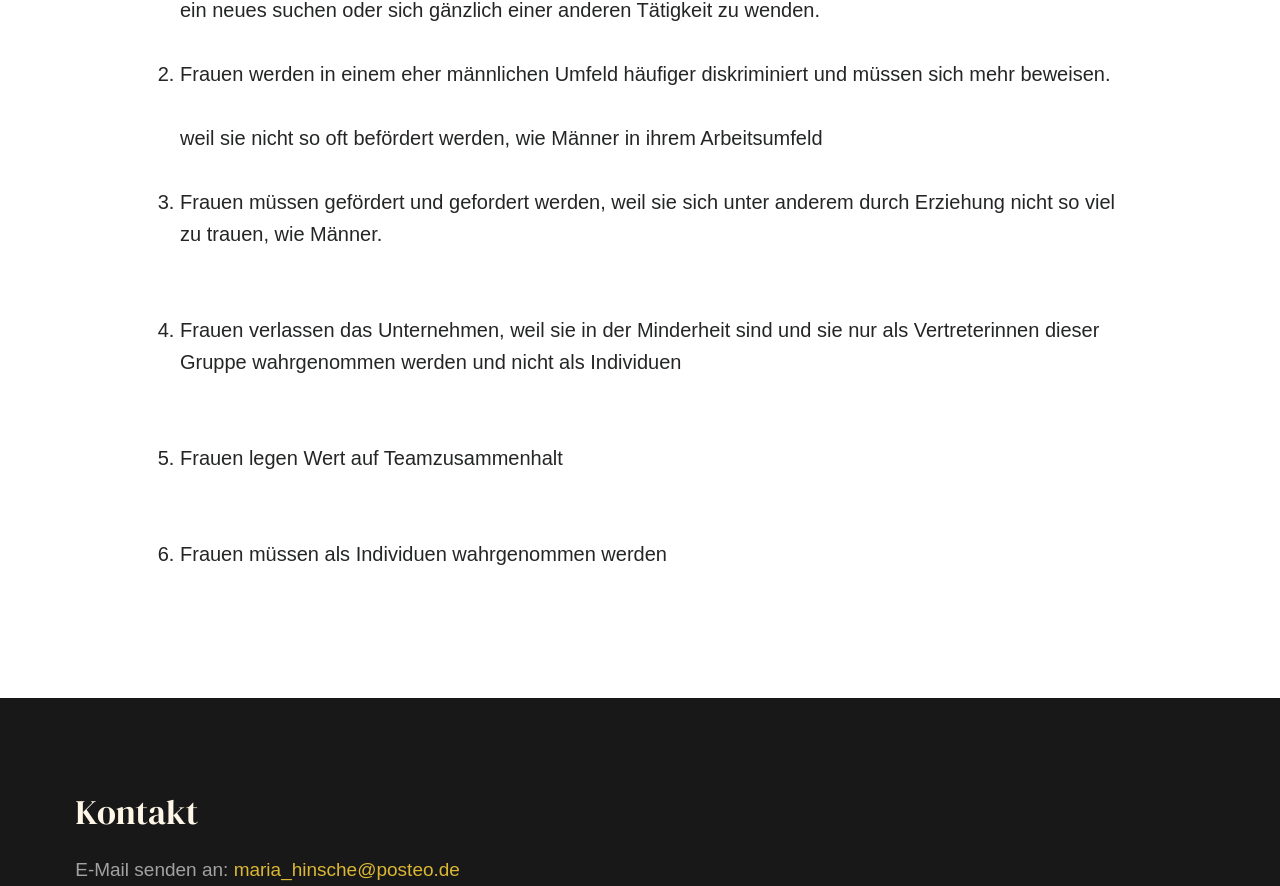
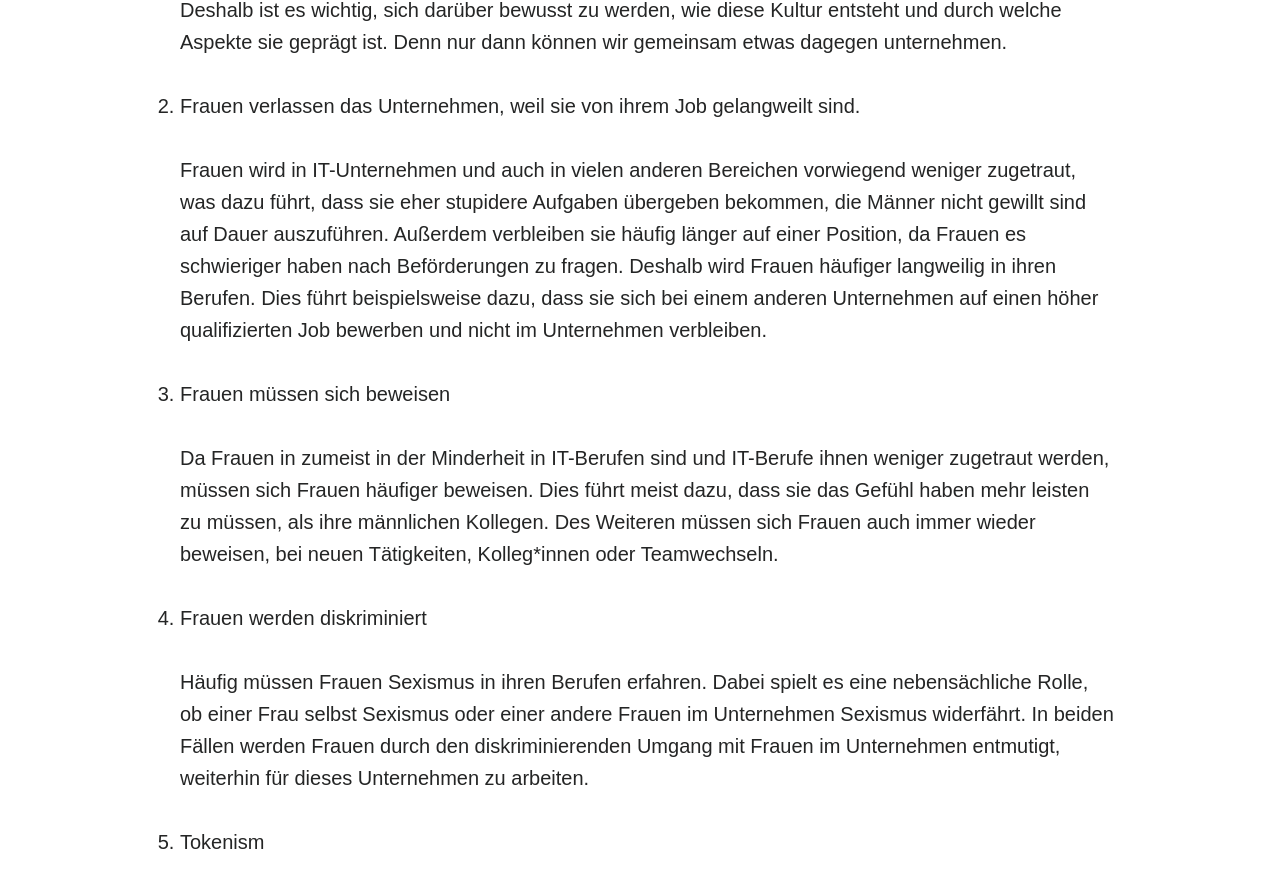
Before and after one commit to Maria-Mai/-maria-mai.github.io, a plain HTML site: page warum_frauen_tech_unternehmen_verlassen.html in a window 1280 px wide. Shown: the part 1222-2108 px from the top of the page. Drawn offline with Linux system fonts and the light colour scheme; files whose address does not match are found by name; a web font is replaced by a local one.

Commit message:
finished version 1.0

```diff
--- a/warum_frauen_tech_unternehmen_verlassen.html
+++ b/warum_frauen_tech_unternehmen_verlassen.html
@@ -73,7 +73,7 @@
                     </ul> <!-- s-header__menu-links -->
 
                     <div class="s-header__contact">
-                        <a href="contact.html" class="btn btn--primary s-header__contact-btn">Let's Work Together!</a>
+                        <a href="mailto:maria_hinsche@posteo.de" class="btn btn--primary s-header__contact-btn">Let's Work Together!</a>
                     </div> <!-- s-header__contact -->
 
                 </nav> <!-- end s-header__nav -->
@@ -138,31 +138,51 @@
                             </p> -->
 
                             <p class="drop-cap">
-                                 Es gibt viele Gründe, weshalb Frauen die Tech-Branche verlassen. Laut einer EU-Studie arbeiten im Alter von 45 Jahren nur noch 9% der in IT-Berufen ausgebildeten Frauen in Tech-Unternehmen. Oft wissen die betroffenen Unternehmen gar nicht, weshalb Frauen gehen. Viele mögen annehmen, dass bei Frauen die Familienplanung der ausschlaggebende Faktor ist. Das kann jedoch nicht sein, da Juristinnen und Frauen in anderen Jobs ihre Ausbildungsberufe nicht so häufig verlassen. Die Familienplanung ist deshalb nur ein Punkt, weshalb es für Frauen in Tech-Berufen schwieriger ist, als in anderen Berufen. <br>
+                                 Es gibt viele Gründe, weshalb Frauen die Tech-Branche verlassen. Laut einer EU-Studie arbeiten im Alter von 45 Jahren nur noch 9% der in IT-Berufen ausgebildeten Frauen, die ein Studium im Bereich der Informatik absolviert haben, in Tech-Unternehmen. Oft wissen die betroffenen Unternehmen gar nicht, weshalb Frauen gehen. Viele mögen annehmen, dass bei Frauen die Familienplanung der ausschlaggebende Faktor ist. Das stimmt jedoch nicht sein, da Frauen in anderen Jobs (z.B. Juristinnen) ihre Ausbildungsberufe nicht so häufig verlassen. Die Familienplanung ist deshalb nur ein Punkt, weshalb es für Frauen in Tech-Berufen schwieriger ist, als in anderen Berufen. <br>
 
                                     <ol>
+                                        <li>Der wohl wichtigste Punkt ist, die männlich dominierte Kultur in IT-Berufen.</li>
+                                        <br>
+                                        Diese Kultur ist meist von Wettkämpfen untereinander, anderen Gesprächen als in gemischteren Teams
+                                        (die sich meist nicht um Familie oder ähnliches drehen) und bei manchen Kolleg*innen auch von implizitem Sexismus geprägt.
+                                        Die Kultur entsteht vor allem durch einen sehr geringen Frauenanteil in den jeweiligen Teams. Sie wirkt auf Frauen nicht ansprechend, hat aber genauso Auswirkungen auf Männer. Deshalb ist es wichtig, sich darüber bewusst zu werden,
+                                        wie diese Kultur entsteht und durch welche Aspekte sie geprägt ist. Denn nur dann können wir gemeinsam etwas dagegen
+                                        unternehmen.
+                                        <br><br>
+
                                         <li>Frauen verlassen das Unternehmen, weil sie von ihrem Job gelangweilt sind.</li>
-                                            <br>
+                                        <br>
 
-                                            Frauen wird in IT-Unternehmen meist weniger zu getraut, was dazu führt, dass sie eher stupidere Aufgaben übergeben bekommen, die Männer nicht gewillt sind auf Dauer zu tun. Deshalb und weil sie häufig länger auf einer Position verbleiben (müssen), wird Frauen in ihren Berufen nach einer gewissen Zeit langweilig. Langeweile ist ein großer Faktor, weshalb Frauen ein Unternehmen verlassen und sich ein neues suchen oder sich gänzlich einer anderen Tätigkeit zu wenden.
+                                        Frauen wird in IT-Unternehmen und auch in vielen anderen Bereichen vorwiegend weniger zugetraut, was dazu führt, dass sie eher stupidere Aufgaben übergeben bekommen, die Männer nicht gewillt sind auf Dauer auszuführen. Außerdem verbleiben sie häufig länger auf einer Position, da Frauen es schwieriger haben nach Beförderungen zu fragen. Deshalb wird Frauen häufiger langweilig in ihren Berufen. Dies führt beispielsweise dazu, dass sie sich bei einem anderen Unternehmen auf einen höher qualifizierten Job
+                                        bewerben und nicht im Unternehmen verbleiben.
+                                        <br><br>
+
+                                        <li>Frauen müssen sich beweisen</li>
+                                        <br>
+                                        Da Frauen in zumeist in der Minderheit in IT-Berufen sind und IT-Berufe ihnen weniger zugetraut werden, müssen sich
+                                        Frauen häufiger beweisen. Dies führt meist dazu, dass sie das Gefühl haben mehr leisten zu müssen, als ihre männlichen Kollegen.
+                                        Des Weiteren müssen sich Frauen auch immer wieder beweisen, bei neuen Tätigkeiten, Kolleg*innen oder Teamwechseln.
                                             <br><br>
 
-                                        <li>Frauen werden in einem eher männlichen Umfeld häufiger diskriminiert und müssen sich mehr beweisen.</li>
+                                        <li>Frauen werden diskriminiert</li>
                                         <br>
-                                            weil sie nicht so oft befördert werden, wie Männer in ihrem Arbeitsumfeld
+                                        Häufig müssen Frauen Sexismus in ihren Berufen erfahren. Dabei spielt es eine nebensächliche Rolle,
+                                        ob einer Frau selbst Sexismus oder einer andere Frauen im Unternehmen Sexismus widerfährt. In beiden Fällen
+                                        werden Frauen durch den diskriminierenden Umgang mit Frauen im Unternehmen entmutigt, weiterhin
+                                        für dieses Unternehmen zu arbeiten.
                                             <br><br>
 
-                                        <li>Frauen müssen gefördert und gefordert werden, weil sie sich unter anderem durch Erziehung nicht so viel zu trauen, wie Männer.</li>
-                                            <br><br>
-
-                                        <li> Frauen verlassen das Unternehmen, weil sie in der Minderheit sind und sie nur als Vertreterinnen dieser Gruppe wahrgenommen werden und nicht als Individuen </li>
-                                            <br><br>
-
-                                        <li>Frauen legen Wert auf Teamzusammenhalt </li>
-                                            <br><br>
-
-                                        <li>Frauen müssen als Individuen wahrgenommen werden</li>
+                                        <li>Tokenism </li>
+                                            <br>
+                                            Tokenism führt dazu, dass Frauen sich nicht als Individuum verstanden fühlen, sondern nur als Vertreterin für alle Frauen (in der Tech-Branche). Auch das führt dazu, dass Frauen den Beruf eher verlassen möchten.
+                                            <br>
                                     </ol>
+                            </p>
+                            <p>
+                            Dies waren nur einige Punkte, weshalb Frauen die IT-Branche verlassen. Mit der wichtigste Schritt liegt darin
+                            diese Punkte zu kennen und sich damit auseinander zu setzten, ob diese Punkte auch auf das eigene Team oder das
+                            eigene Unternehmen zutreffen. Denn nur wenn erkannt ist, was eigentlich das Problem ist, können wir Mechanismen
+                            etablieren, um diesen Strukturen entgegenzuwirken.
                             </p>
 
 
```
Also changed, not shown: blog.html (+1 -1 lines), datenschutz.html (+1 -1 lines), impressum.html (+1 -1 lines), index.html (+1 -1 lines), workshops.html (deleted, +0 -12 lines).
